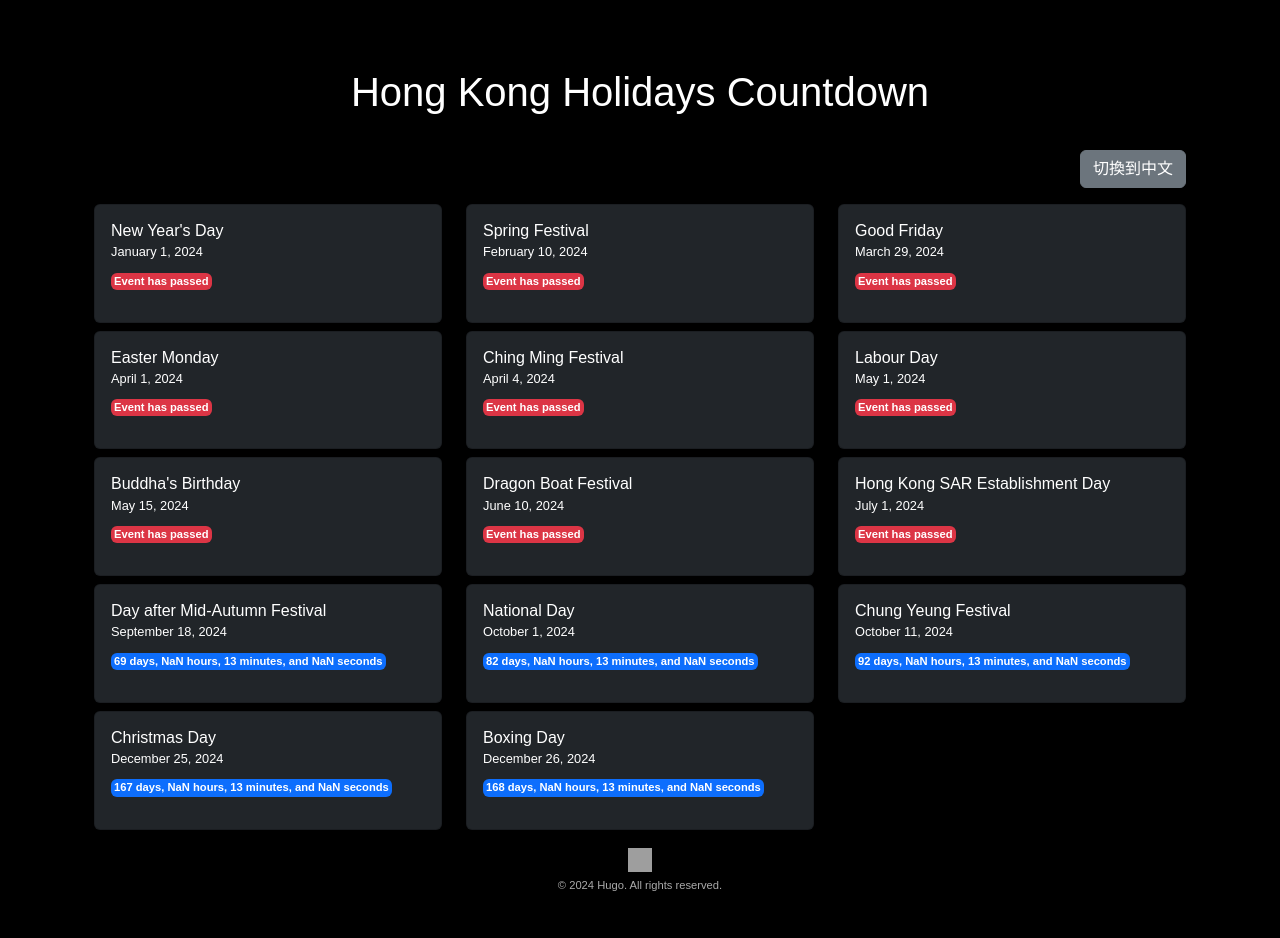
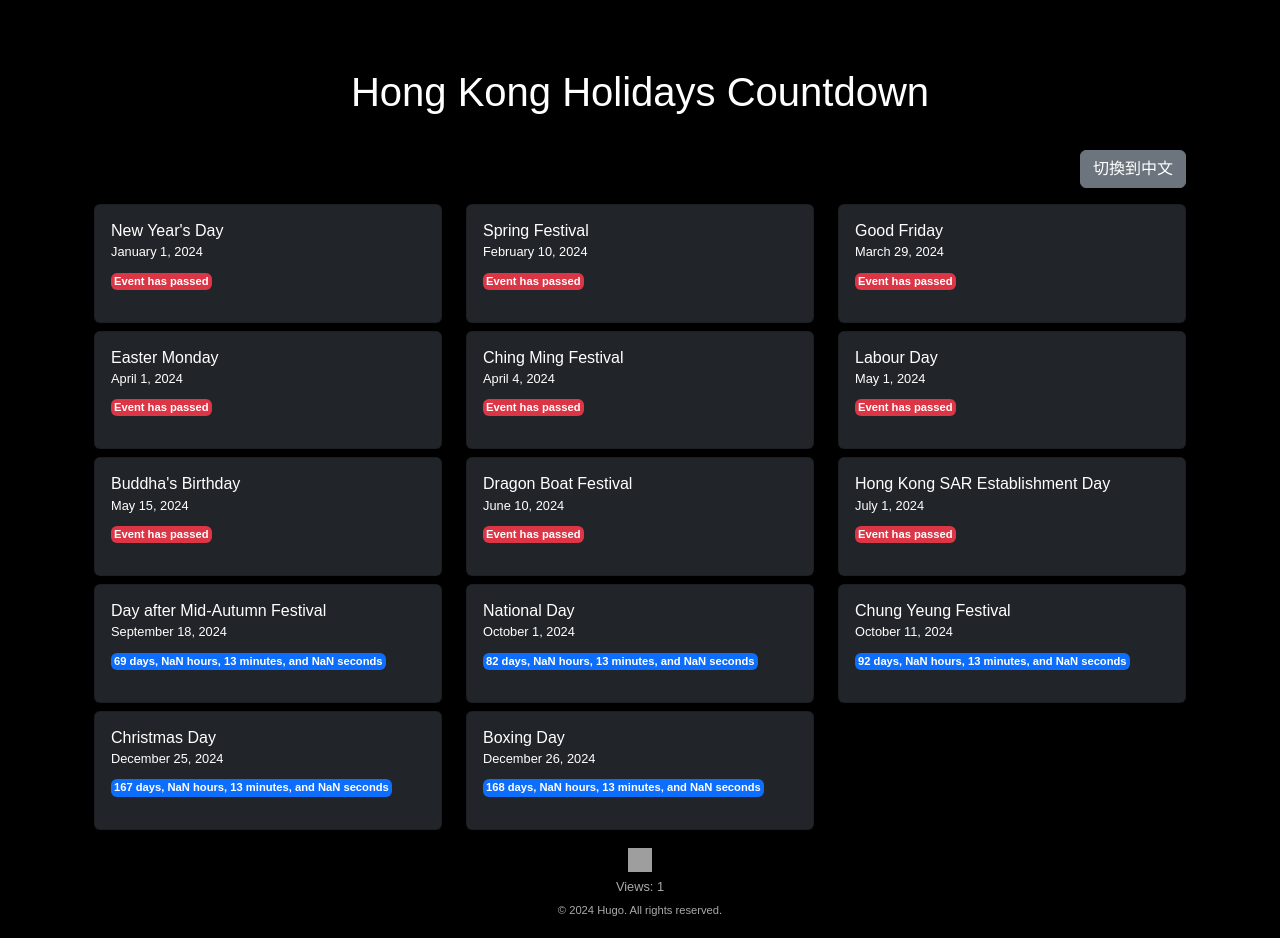
Before and after one commit to HugoLi0213/Hong-Kong-date-countdown-web, a Vue app: page / in a window 1280 px wide. Before the commit the page ends 914 px from the top, so only its background shows below. Built offline with nearby package versions, Linux system fonts and the light colour scheme; grey boxes are pictures that could not be loaded.

Commit message:
fix views function

```diff
--- a/src/components/DatesList.vue
+++ b/src/components/DatesList.vue
@@ -20,6 +20,9 @@
       <a href="https://github.com/HugoLi0213" target="_blank">
         <img src="https://github.githubassets.com/images/modules/logos_page/GitHub-Mark.png" alt="GitHub" />
       </a>
+    </div>
+    <div class="views-counter">
+      {{ language === 'en' ? 'Views:' : '瀏覽次數：' }} {{ views }}
     </div>
 
     <div class="copyright">
@@ -183,16 +186,29 @@ export default {
       return this.translations[this.language][date];
     },
     incrementViews() {
-      if (!localStorage.getItem('hasVisited')) {
-        this.views++;
-        localStorage.setItem('hasVisited', 'true');
+      // Retrieve the current view count from localStorage
+      let currentViews = parseInt(localStorage.getItem('viewCount')) || 0;
+
+      // Increment the view count
+      currentViews++;
+
+      // Save the new view count to localStorage
+      localStorage.setItem('viewCount', currentViews.toString());
+
+      // Update the views in the component's data
+      this.views = currentViews;
       }
-    }
+
   },
   mounted() {
     this.updateCountdown();
     setInterval(this.updateCountdown, 1000);
-    this.incrementViews(); // Increment views on mount if not visited before
+
+    // Load the view count from localStorage when the component mounts
+    this.views = parseInt(localStorage.getItem('viewCount')) || 0;
+
+    // Increment views
+    this.incrementViews();
   }
 };
 </script>
```
